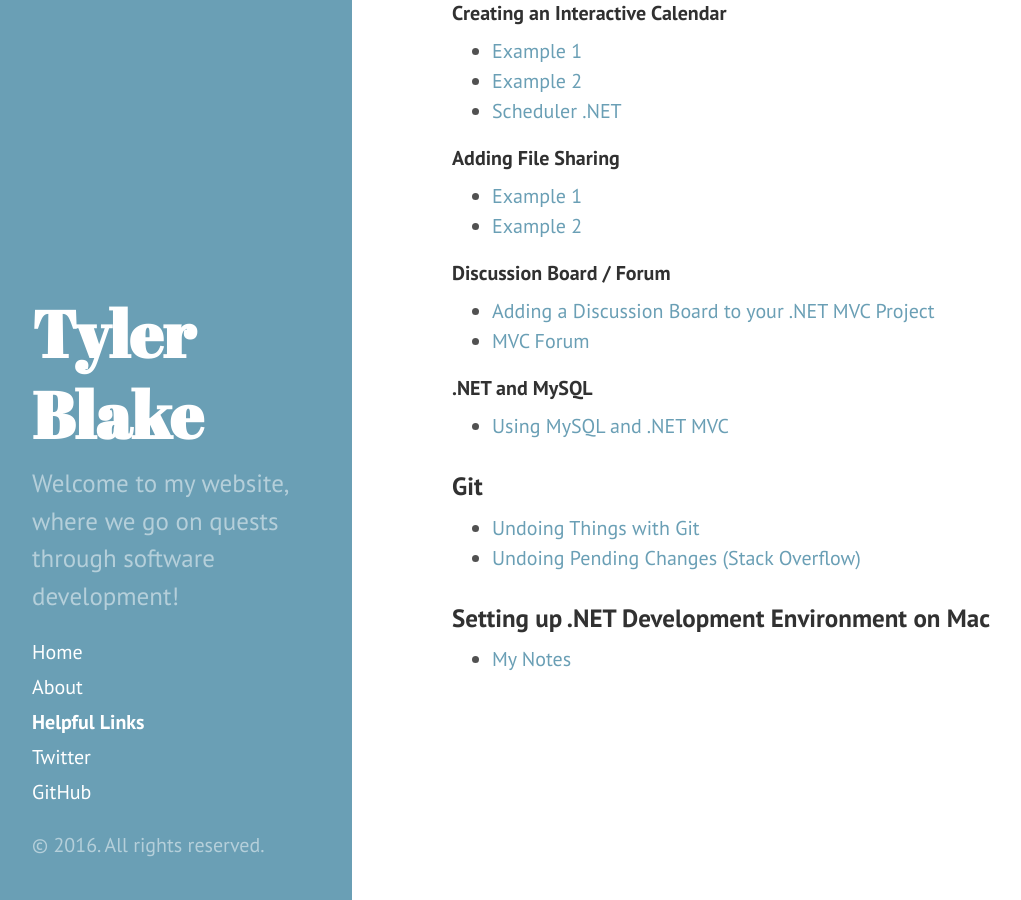
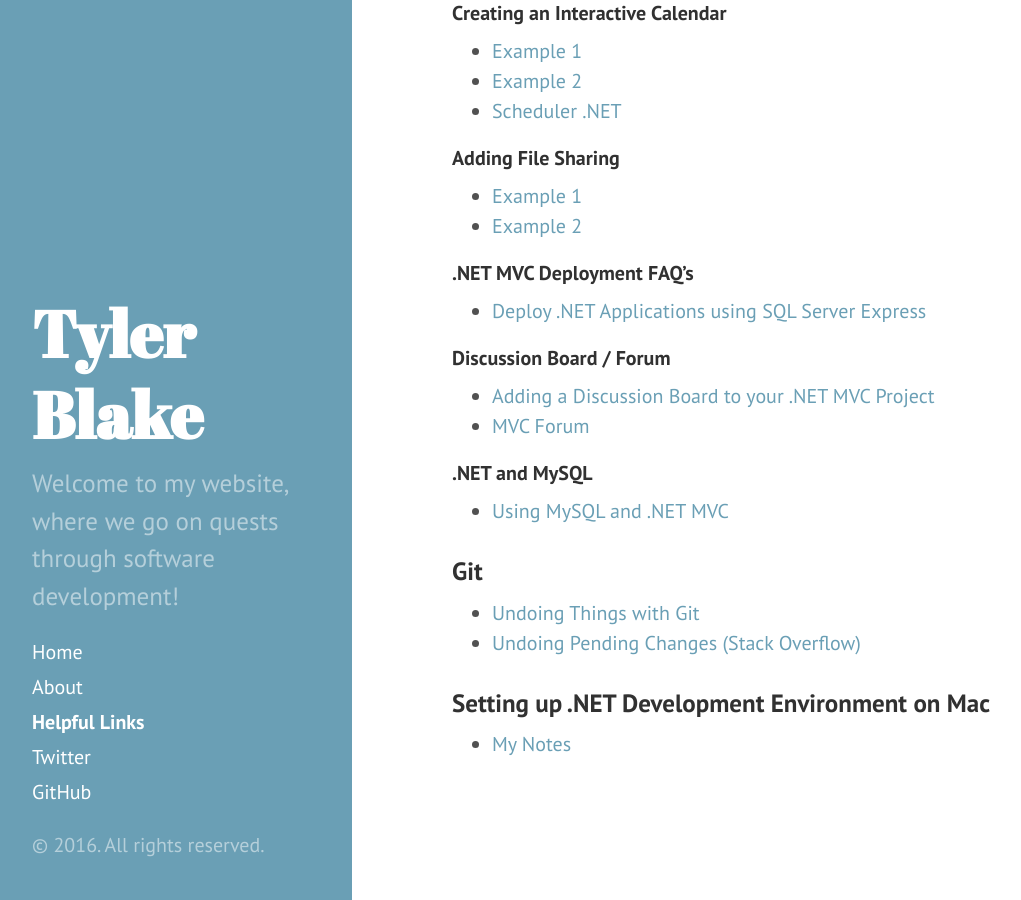
Before and after one commit to tylerablake/website, a Jekyll site: the page built from helpfulLinks.md, in a window 1280 px wide and 900 px high, scrolled down 585 px. Shown: the whole window, without its empty margins (8-1029 px from the left). Built offline with Jekyll 4.4.1, drawn with Linux system fonts in a browser that asks for light colours.

Commit message:
add .net deployment faqs section

```diff
--- a/helpfulLinks.md
+++ b/helpfulLinks.md
@@ -27,6 +27,9 @@ title: Helpful Links
 * <a href="http://www.mikesdotnetting.com/article/259/asp-net-mvc-5-with-ef-6-working-with-files">Example 1</a>
 * <a href="https://stackoverflow.com/questions/15106190/uploading-files-into-database-with-asp-net-mvc">Example 2</a>
 
+#### .NET MVC Deployment FAQ's
+* <a href="https://stackoverflow.com/questions/5295231/is-sql-server-express-edition-free">Deploy .NET Applications using SQL Server Express</a>
+
 #### Discussion Board / Forum
 * <a href="https://github.com/YodasMyDad/mvcforum">Adding a Discussion Board to your .NET MVC Project</a>
 * <a href="http://www.mvcforum.com/">MVC Forum</a>
```
